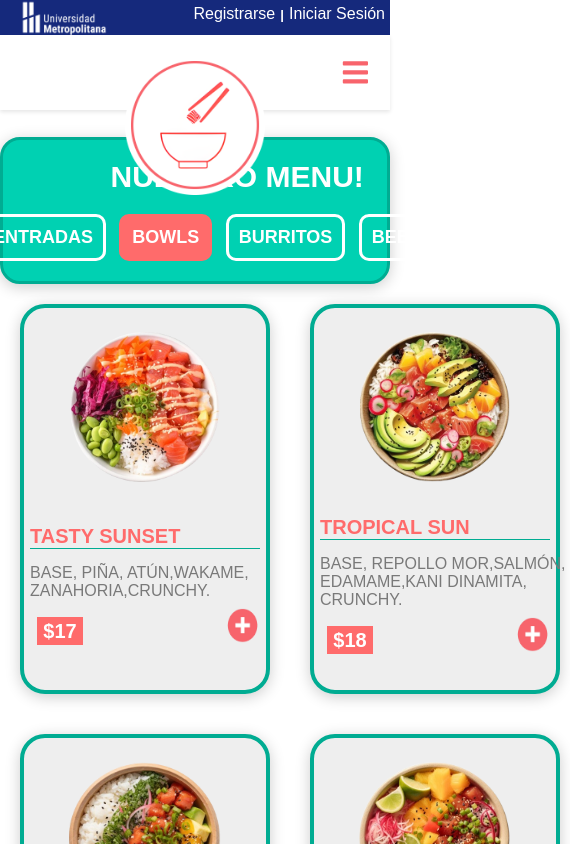
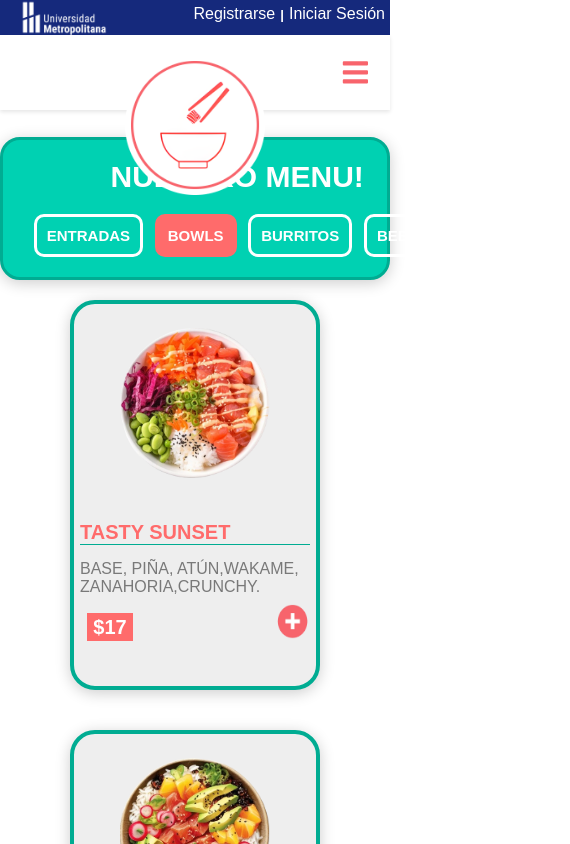
Before and after one commit to ReiReyes/Proyecto-Final, a React (Vite) app: page /Bowls in a window 390 px wide. Shown: the top 844 px of the page, 570 px wide, since content can reach past the window. Built offline with nearby package versions, Linux system fonts and the light colour scheme; no server answers.

Commit message:
fix responsive carrito/ mejora responsive menu

```diff
--- a/src/App.jsx
+++ b/src/App.jsx
@@ -32,6 +32,7 @@ function App() {
         <ShopContextProvider>
           <BrowserRouter>
               <Routes>
+                <Route index path="/LandingPage" element={<LandingPage />}/>
                 <Route path="/Login" element={<LoginForm />} />
                 <Route path="/Register" element={<RegisterForm />} />
                 <Route path="/Profile" element={<Profile />} />
--- a/src/assets/styles/Navbar.css
+++ b/src/assets/styles/Navbar.css
@@ -98,10 +98,17 @@
 
 }
 
-@media (max-width: 725px) {
+@media (max-width: 580px) {
 
-    .navbar {
-        margin-left: -6%;
+
+    .navbar .choosen a{
+        font-size: 15px;
+        margin: 10px;
+    }
+
+    .navbar .navOption a{
+        font-size: 15px;
+        margin: 10px;
     }
 
 }
--- a/src/pages/Menu/Carro.css
+++ b/src/pages/Menu/Carro.css
@@ -104,3 +104,59 @@
     font-size: 20px;
     font-weight: 550;
 }
+
+@media (max-width: 740px) {
+
+    .cart .titulo h1{
+        font-size: 35px;
+    }
+
+    .cartItem {
+        padding-left: 50px;
+        width: 400px;
+        height: 450px;
+    }
+
+    .cartItem img {
+        margin-left: 75px;
+        margin-top: -240px;
+        position: absolute;
+    }
+
+    .cartItem .description {
+        position: absolute;
+        width: 400px;
+        word-wrap: break-word;
+        margin-top: 150px;
+        margin-left: -25px;
+
+    }
+
+
+    .countHandler{
+        position: absolute;
+        margin-left: 250px;
+        margin-top: -20px;
+    }
+
+    .checkout button {
+        width: 200px;
+        height: 50px;
+        background-color: #ff6b6b;;
+        color: white;
+        border: none;
+        border-radius: 8px;
+        margin: 10px;
+        cursor: pointer;
+        font-size: 18px;
+        font-weight: 550;
+    }
+
+    .checkout p {
+        color: black;
+        font-size: 20px;
+        font-weight: 550;
+    }
+
+
+    }
--- a/src/pages/Menu/Entradas.css
+++ b/src/pages/Menu/Entradas.css
@@ -129,6 +129,11 @@
 
 @media (max-width: 900px) {
 
+.main-box{
+    max-width: 600px;
+    margin: auto;
+}
+
 .nav-menu{
     margin-top: 35%;
 }
@@ -138,3 +143,17 @@
 }
 
 }
+
+
+@media (max-width: 580px) {
+
+    .main-box{
+        max-width: 500px;
+        margin: auto;
+    }
+
+    .products {
+        grid-template-columns: 1fr;
+    }
+
+    }
```
